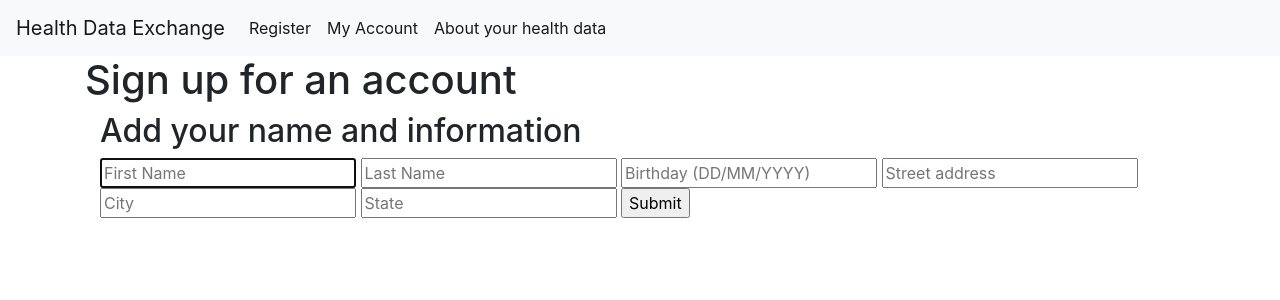
After one commit to cowiekw/datavant-ehr, a Flask app: page /register in a window 1280 px wide. The commit adds this page. Shown: the top 300 px of the page. Run offline with Flask 2, Linux system fonts and the light colour scheme; data comes from the database, SQL or seed files in the repository; some libraries are stand-ins or nearby versions.

Commit message:
add navigation bar

```diff
--- a/backend_services/application.py
+++ b/backend_services/application.py
@@ -1,9 +1,33 @@
 import sqlite3
 from flask import Flask, flash, jsonify, redirect, render_template, request, session
-import pandas as pd
-
+from werkzeug.exceptions import abort
 from core.store_sql import SQLPipeline
 from core.patient import Patient
+
+def get_db_conn():
+    sqlcon = SQLPipeline()
+    try:
+        sqlcon.create_connection()
+        sqlcon.create_table()
+        print("cursor made")
+        return sqlcon
+    except Exception as ex:
+            print("Exception:", ex)
+
+def get_patient(patient_id):
+    conn = get_db_connection()
+    patient_record = conn.execute('SELECT * FROM patients WHERE id = ?',
+                            (patient_id)).fetchone() # Get a single patient record
+    conn.close()
+    if patient is None:
+        abort(404)
+    return patient_record
+
+def get_sales_count(patient_record):  # Find the sales count for the patient
+    conn = get_db_connection()
+    sales_count = conn.execute('SELECT * FROM patient_sales WHERE patient_id = ?',
+                            (patient_record.id)).fetchone()
+    return sales_count
 
 # Configure application
 app = Flask(__name__)
@@ -12,10 +36,15 @@ app = Flask(__name__)
 app.config["TEMPLATES_AUTO_RELOAD"] = True
 
 @app.route("/", methods=["GET", "POST"])
-def index(patient_rows=None):
-    patients_row='fake_patient'
+def index():
     if request.method == "POST":
+        return redirect("/")
+    elif request.method == "GET":
+        return render_template("index.html")
 
+@app.route("/register", methods=["GET", "POST"])
+def register():
+    if request.method == "POST":
         # ADD USER: Add the user's entry into the database
         first_name = request.form.get("first_name")
         last_name = request.form.get("last_name")
@@ -26,35 +55,54 @@ def index(patient_rows=None):
 
         patient = Patient(first_name, last_name, birthday, address, city, state)
         print("patient obj: ", patient)
+
         # Set up SQL connection and Store patient identifier information
-        sqlcon = SQLPipeline()
-        try:
-            sqlcon.create_connection()
-            sqlcon.create_table()
-            cur = sqlcon.conn.cursor()
-            print("cursor made")
-            sqlcon.store_patient_data(patient, 'patients') # insert patient object into the patients table.
-            sqlcon.save_changes() # Close the connection
-        except Exception as ex:
-                print("Exception:", ex)
-        return redirect("/")
+        sqlcon = get_db_conn()
+        sqlcon.store_patient_data(patient, 'patients') # insert patient object into the patients table.
+        sqlcon.save_changes() # Close the connection
+        return redirect("/account")
 
     elif request.method == "GET":
-     # DISPLAY USER INFO: Display the entries in the database on index.html
-        try:
-            sqlcon = SQLPipeline()
-            sqlcon.create_connection()
-            sqlcon.create_table()
-            print("get connection created")
-            cur = sqlcon.conn.cursor()
-            print("get curr created")
-            cur.execute("SELECT first_name, last_name, birthday, address, city, state FROM patients")
-            patient_rows = cur.fetchall()
-            print("row:", patient_rows)
-            # sales = cur.execute('''SELECT sales_count from patient_sales WHERE patient_id = id FROM patient_sales VALUES(?)''', patient_id)
+     # DISPLAY USER INFO: Display the entries in the database on account.html
 
-            return render_template("index.html", patient_rows=patient_rows)
-            sqlcon.save_changes() # Close the connection
+        sqlcon = get_db_conn()
+        print("get connection created")
+        cur = sqlcon.conn.cursor()
+        cur.execute("SELECT first_name, last_name, birthday, address, city, state FROM patients")
+        patient_rows = cur.fetchall()
+        print("row:", patient_rows)
+        # sales = cur.execute('''SELECT sales_count from patient_sales WHERE patient_id = id FROM patient_sales VALUES(?)''', patient_id)
 
-        except Exception as ex:
-            print("Exception:", ex)
+        return render_template("register.html")
+        sqlcon.save_changes() # Close the connection
+
+
+@app.route("/account", methods=["GET", "POST"])
+def account(patient_rows=None):
+    patients_row='fake_patient'
+    if request.method == "POST":
+        return redirect("/account")
+
+    elif request.method == "GET":
+     # DISPLAY USER INFO: Display the entries in the database on account.html
+
+        sqlcon = get_db_conn()
+        print("get connection created")
+        cur = sqlcon.conn.cursor()
+        cur.execute("SELECT first_name, last_name, birthday, address, city, state FROM patients")
+        patient_rows = cur.fetchall()
+        print("row:", patient_rows)
+        # sales = cur.execute('''SELECT sales_count from patient_sales WHERE patient_id = id FROM patient_sales VALUES(?)''', patient_id)
+
+        return render_template("account.html", patient_rows=patient_rows)
+        sqlcon.save_changes() # Close the connection
+
+
+@app.route("/about", methods=["GET", "POST"])
+
+def about():
+    if request.method == "POST":
+        return render_template("about.html")
+
+    elif request.method == "GET":
+        return render_template("about.html")
--- a/backend_services/core/store_sql.py
+++ b/backend_services/core/store_sql.py
@@ -13,7 +13,6 @@ class SQLPipeline:
         print("SQL connection created")
         self.conn = sqlite3.connect(('{0}.db').format(self.db_name))
         self.conn.row_factory = sqlite3.Row
-        cur  = self.conn.cursor()
 
     def create_table(self):
         cur= self.conn.cursor()
--- /dev/null
+++ b/backend_services/static/css/style.css
@@ -0,0 +1,6 @@
+h1 {
+    border: 2px #eee solid;
+    color: darkblue;
+    text-align: center;
+    padding: 10px;
+}
--- /dev/null
+++ b/backend_services/templates/base.html
@@ -0,0 +1,45 @@
+<!doctype html>
+<html lang="en">
+  <head>
+    <!-- Required meta tags -->
+    <meta charset="utf-8">
+    <meta name="viewport" content="width=device-width, initial-scale=1, shrink-to-fit=no">
+
+    <!-- Bootstrap CSS -->
+    <link rel="stylesheet" href="https://stackpath.bootstrapcdn.com/bootstrap/4.3.1/css/bootstrap.min.css" integrity="sha384-ggOyR0iXCbMQv3Xipma34MD+dH/1fQ784/j6cY/iJTQUOhcWr7x9JvoRxT2MZw1T" crossorigin="anonymous">
+
+    <title>{% block title %} {% endblock %}</title>
+  </head>
+  <body>
+    <nav class="navbar navbar-expand-md navbar-light bg-light">
+        <a class="navbar-brand" href="{{ url_for('index')}}">Health Data Exchange</a>
+        <button class="navbar-toggler" type="button" data-toggle="collapse" data-target="#navbarNav" aria-controls="navbarNav" aria-expanded="false" aria-label="Toggle navigation">
+            <span class="navbar-toggler-icon"></span>
+        </button>
+        <div class="collapse navbar-collapse" id="navbarNav">
+            <ul class="navbar-nav">
+            <li class="nav-item active">
+                <a class="nav-link" href="{{ url_for('register')}}">Register</a>
+            </li>
+            </ul>
+            <ul class="navbar-nav">
+            <li class="nav-item active">
+                <a class="nav-link" href="{{ url_for('account')}}">My Account</a>
+            </li>
+            <li class="nav-item active">
+                <a class="nav-link" href="{{ url_for('about')}}">About your health data</a>
+            </li>
+            </ul>
+        </div>
+    </nav>
+    <div class="container">
+        {% block content %} {% endblock %}
+    </div>
+
+    <!-- Optional JavaScript -->
+    <!-- jQuery first, then Popper.js, then Bootstrap JS -->
+    <script src="https://code.jquery.com/jquery-3.3.1.slim.min.js" integrity="sha384-q8i/X+965DzO0rT7abK41JStQIAqVgRVzpbzo5smXKp4YfRvH+8abtTE1Pi6jizo" crossorigin="anonymous"></script>
+    <script src="https://cdnjs.cloudflare.com/ajax/libs/popper.js/1.14.7/umd/popper.min.js" integrity="sha384-UO2eT0CpHqdSJQ6hJty5KVphtPhzWj9WO1clHTMGa3JDZwrnQq4sF86dIHNDz0W1" crossorigin="anonymous"></script>
+    <script src="https://stackpath.bootstrapcdn.com/bootstrap/4.3.1/js/bootstrap.min.js" integrity="sha384-JjSmVgyd0p3pXB1rRibZUAYoIIy6OrQ6VrjIEaFf/nJGzIxFDsf4x0xIM+B07jRM" crossorigin="anonymous"></script>
+  </body>
+</html>
--- /dev/null
+++ b/backend_services/templates/register.html
@@ -0,0 +1,26 @@
+{% extends 'base.html' %}
+
+{% block content %}
+    <h1>{% block title %} Sign up for an account {% endblock %}</h1>
+        <div class="container">
+            <div class="section">
+                <h2>Add your name and information</h2>
+                <!-- TODO: Create a form for users to submit a name, a month, and a day -->
+                <form action = "/"  method = "post">
+                    <input autocomplete="off" autofocus name="first_name" placeholder="First Name" type="text">
+                    <input autocomplete="off" autofocus name="last_name" placeholder="Last Name" type="text">
+                    <input autocomplete="off" autofocus name="birthday" placeholder="Birthday (DD/MM/YYYY)" type="text">
+                    <input autocomplete="off" autofocus name="address" placeholder="Street address" type="text">
+                    <input autocomplete="off" autofocus name="city" placeholder="City" type="text">
+                    <input autocomplete="off" autofocus name="state" placeholder="State" type="text">
+                    <input type="submit" value="Submit">
+                </form>
+
+            </div>
+
+            <div class="section">
+                <h2></h2>
+            </div>
+        </div>
+
+{% endblock %}
```
Also changed, not shown: backend_services/templates/about.html (added, +9 -0 lines), backend_services/templates/account.html (added, +29 -0 lines), backend_services/templates/index.html (+4 -55 lines).
